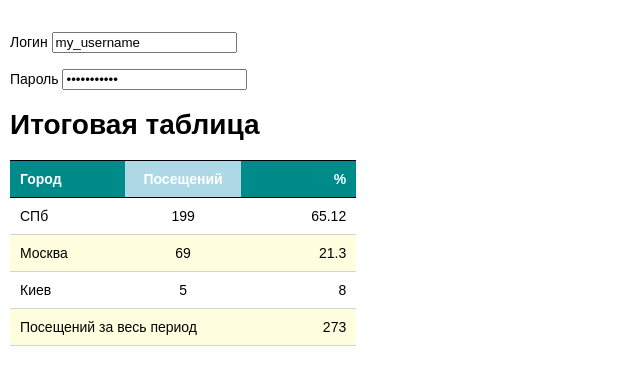
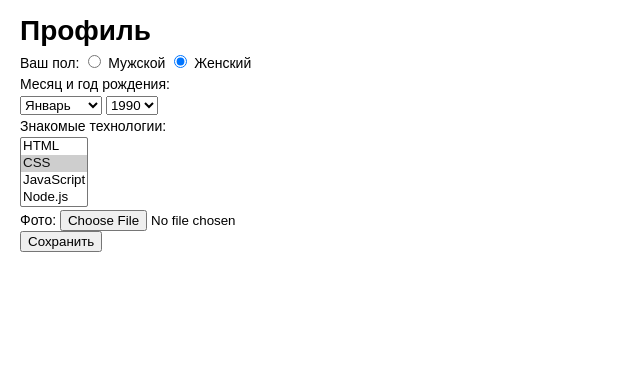
Before and after one commit to antoniooreany/java_courses, a plain HTML site: page src/index.html in a window 1280 px wide. Shown: the whole page, without its empty margins (0-640 px from the left). Drawn offline with Linux system fonts and the light colour scheme.

Commit message:
<title>Испытание: редактирование профиля</title>

```diff
--- a/src/index.html
+++ b/src/index.html
@@ -2,44 +2,59 @@
 <html>
 <head>
     <meta charset="utf-8">
-    <title>Испытание: итоговая таблица</title>
+    <title>Испытание: редактирование профиля</title>
     <link rel="stylesheet" href="style.css">
 </head>
 <body>
+<h1>Профиль</h1>
+
 <form action="https://echo.htmlacademy.ru" method="post">
-    <br><br>
-    <label for="username-field">Логин</label>
-    <input type="text" name="username" id="username-field" alt="field for username" value="my_username">
-    <br><br>
-    <label for="password-field">Пароль</label>
-    <input type="password" name="password" id="password-field" alt="field for password" value="my_password">
+    Ваш пол:
+    <input type="radio" name="sex" value="male"> Мужской
+    <input type="radio" name="sex" value="female" checked> Женский
+    <br>
+    Месяц и год рождения:
+    <br>
+    <select name="month" id="month-field">
+        <option value="January">Январь</option>
+        <option value="February">Февраль</option>
+        <option value="March">Март</option>
+        <option value="April">Апрель</option>
+        <option value="May">Май</option>
+        <option value="June">Июнь</option>
+        <option value="July">Июль</option>
+        <option value="August">Август</option>
+        <option value="September">Сентябрь</option>
+        <option value="October">Октябрь</option>
+        <option value="November">Ноябрь</option>
+        <option value="December">Декабрь</option>
+    </select>
+    <select name="year" id="year-field">
+        <option value="1990">1990</option>
+        <option value="1991">1991</option>
+        <option value="1992">1992</option>
+        <option value="1993">1993</option>
+        <option value="1994">1994</option>
+        <option value="1995">1995</option>
+        <option value="1996">1996</option>
+        <option value="1997">1997</option>
+        <option value="1998">1998</option>
+        <option value="1999">1999</option>
+        <option value="2000">2000</option>
+    </select>
+    <br>
+    Знакомые технологии:
+    <br>
+    <select name="familiar_technologies" size="4">
+        <option value="HTML">HTML</option>
+        <option value="HTML" selected>CSS</option>
+        <option value="HTML">JavaScript</option>
+        <option value="HTML">Node.js</option>
+    </select>
+    <br>
+    Фото:
+    <input type="file" name="file_download" id="file_download-field">
+    <input type="submit" value="Сохранить">
 </form>
-<h1>Итоговая таблица</h1>
-<table>
-    <tr>
-        <th class="city">Город</th>
-        <th class="header_visits">Посещений</th>
-        <th class="percentage">%</th>
-    </tr>
-    <tr class="odd">
-        <td class="city">СПб</td>
-        <td class="visits">199</td>
-        <td class="percentage">65.12</td>
-    </tr>
-    <tr class="even">
-        <td class="city">Москва</td>
-        <td class="visits">69</td>
-        <td class="percentage">21.3</td>
-    </tr>
-    <tr class="odd">
-        <td class="city">Киев</td>
-        <td class="visits">5</td>
-        <td class="percentage">8</td>
-    </tr>
-    <tr class="even">
-        <td class="city" colspan="2">Посещений за весь период</td>
-        <td class="percentage">273</td>
-    </tr>
-</table>
 </body>
 </html>
--- a/src/style.css
+++ b/src/style.css
@@ -1,50 +1,17 @@
+html, body {
+    margin: 0;
+    padding: 0;
+}
+
 body {
     width: 350px;
-    margin: 0;
-    padding: 0 10px;
+    padding: 10px 20px;
+    color: black;
+    font-family: Arial, sans-serif;
     font-size: 14px;
-    font-family: Arial, sans-serif;
+    line-height: 1.5;
 }
 
-table {
-    border-collapse: collapse;
+h1 {
+    margin: 0;
 }
-
-th {
-    width: 33%;
-    padding: 10px;
-    background-color: darkcyan;
-    color: white;
-    border-top: 1px solid black;
-    border-bottom: 1px solid black;
-}
-
-td {
-    width: 33%;
-    padding: 10px;
-    border-bottom: 1px solid lightgrey;
-}
-
-.city {
-    text-align: left;
-}
-
-.header_visits {
-    background-color: lightblue;
-}
-
-.visits {
-    text-align: center;
-}
-
-.percentage {
-    text-align: right;
-}
-
-.odd {
-    background-color: white;
-}
-
-.even {
-    background-color: lightyellow;
-}
```
